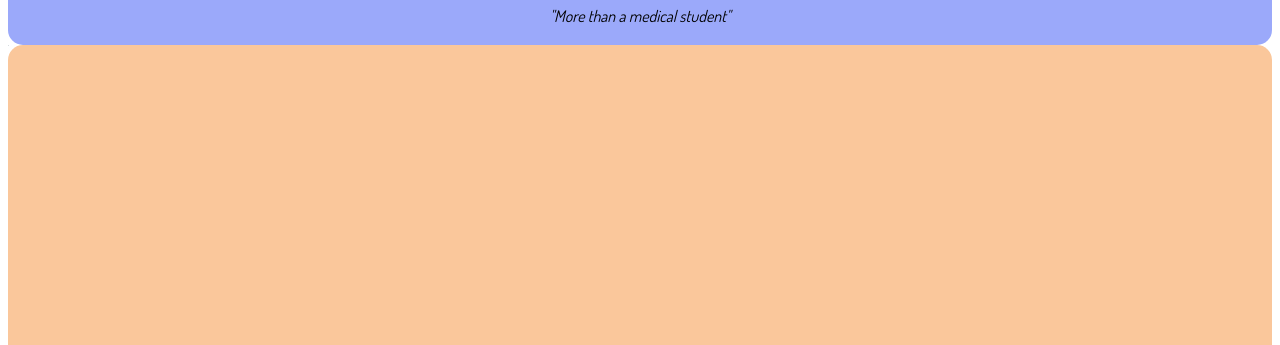
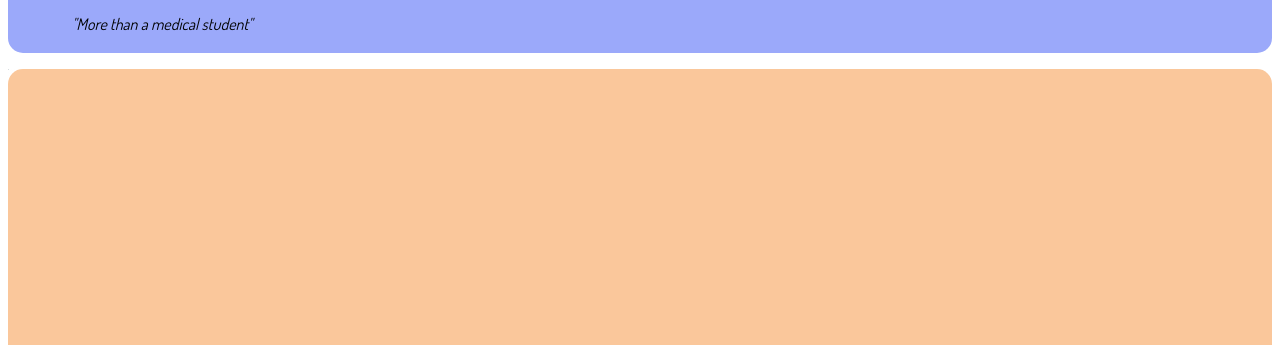
Before and after one commit to drelveren/drelveren.github.io, a plain HTML site: page index.html in a window 1280 px wide. Shown: the part 331-676 px from the top of the page. Drawn offline with Linux system fonts and the light colour scheme.

Commit message:
commented out centering of quote

```diff
--- a/stylesheets/index.css
+++ b/stylesheets/index.css
@@ -50,8 +50,8 @@ main{
 
 header > p {
     margin-left:5vw;
-    margin: auto;
-    text-align: center;
+/*    margin: auto;        */
+/*    text-align: center;  */
 }
 
 header > hr {
```
